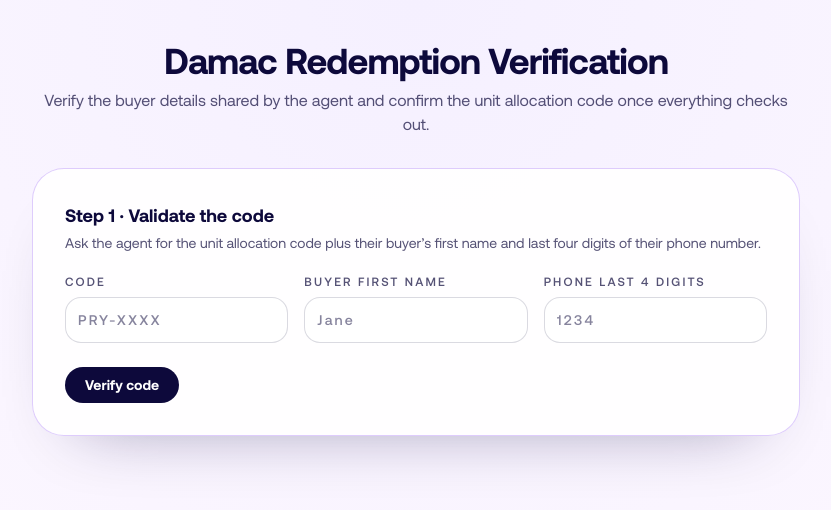
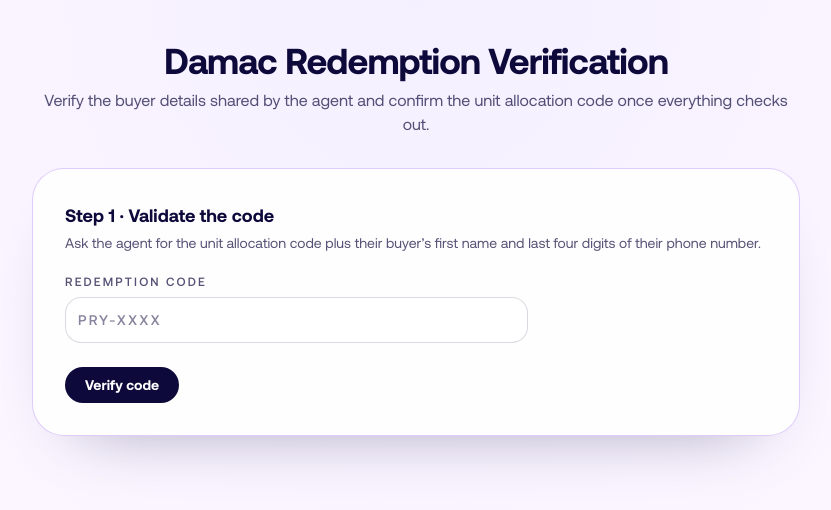
Before and after one commit to juanprypc/prypco_dashboard, a Next.js app: page /damac in a window 1280 px wide. Shown: the top 510 px of the page, without its empty margins (224-1055 px from the left). Built offline with nearby package versions, Linux system fonts and the light colour scheme.

Commit message:
Simplify Damac code lookup UI

```diff
--- a/app/damac/page.tsx
+++ b/app/damac/page.tsx
@@ -4,8 +4,6 @@ import { useCallback, useMemo, useState, useTransition } from 'react';
 
 const initialState = {
   code: '',
-  buyerFirstName: '',
-  buyerPhoneLast4: '',
 };
 
 type RedemptionRecord = {
@@ -30,7 +28,7 @@ type ApiLookupResponse = { record: RedemptionRecord };
 type ApiConfirmResponse = { record: RedemptionRecord };
 
 export default function DamacOperationsPage() {
-  const [form, setForm] = useState(initialState);
+  const [code, setCode] = useState(initialState.code);
   const [lookupError, setLookupError] = useState<string | null>(null);
   const [confirmError, setConfirmError] = useState<string | null>(null);
   const [record, setRecord] = useState<RedemptionRecord | null>(null);
@@ -41,7 +39,7 @@ export default function DamacOperationsPage() {
   const [successMessage, setSuccessMessage] = useState<string | null>(null);
 
   const reset = useCallback(() => {
-    setForm(initialState);
+    setCode(initialState.code);
     setRecord(null);
     setOperatorName('');
     setNote('');
@@ -55,20 +53,16 @@ export default function DamacOperationsPage() {
     setConfirmError(null);
     setSuccessMessage(null);
     setRecord(null);
-    const code = form.code.trim();
-    const firstName = form.buyerFirstName.trim();
-    const phone = form.buyerPhoneLast4.trim();
-    if (!code || !firstName || !/^\d{4}$/.test(phone)) {
-      setLookupError('Enter the code, buyer first name, and the last four digits of their phone number.');
+    const trimmedCode = code.trim();
+    if (!trimmedCode) {
+      setLookupError('Enter the unit allocation code.');
       return;
     }
 
     startTransition(async () => {
       try {
         const params = new URLSearchParams({
-          code,
-          firstName,
-          phoneLast4: phone,
+          code: trimmedCode,
         });
         const res = await fetch(`/api/damac/redemption?${params.toString()}`, { cache: 'no-store' });
         if (!res.ok) {
@@ -83,7 +77,7 @@ export default function DamacOperationsPage() {
         setLookupError(message);
       }
     });
-  }, [form]);
+  }, [code]);
 
   const confirmDisabled = useMemo(() => {
     if (!record) return true;
@@ -141,41 +135,14 @@ export default function DamacOperationsPage() {
           </p>
 
           <div className="mt-5 grid gap-4 sm:grid-cols-3">
-            <label className="flex flex-col text-xs font-medium uppercase tracking-[0.18em] text-[var(--color-outer-space)]/70">
-              Code
+            <label className="sm:col-span-2 flex flex-col text-xs font-medium uppercase tracking-[0.18em] text-[var(--color-outer-space)]/70">
+              Redemption code
               <input
                 type="text"
-                value={form.code}
-                onChange={(event) => setForm((prev) => ({ ...prev, code: event.target.value }))}
+                value={code}
+                onChange={(event) => setCode(event.target.value)}
                 className="mt-2 rounded-[16px] border border-[var(--color-outer-space)]/15 bg-white px-3 py-3 text-sm text-[var(--color-outer-space)] focus:border-[var(--color-electric-purple)] focus:outline-none focus:ring-2 focus:ring-[var(--color-electric-purple)]/40"
                 placeholder="PRY-XXXX"
-                autoComplete="off"
-              />
-            </label>
-            <label className="flex flex-col text-xs font-medium uppercase tracking-[0.18em] text-[var(--color-outer-space)]/70">
-              Buyer first name
-              <input
-                type="text"
-                value={form.buyerFirstName}
-                onChange={(event) => setForm((prev) => ({ ...prev, buyerFirstName: event.target.value }))}
-                className="mt-2 rounded-[16px] border border-[var(--color-outer-space)]/15 bg-white px-3 py-3 text-sm text-[var(--color-outer-space)] focus:border-[var(--color-electric-purple)] focus:outline-none focus:ring-2 focus:ring-[var(--color-electric-purple)]/40"
-                placeholder="Jane"
-                autoComplete="off"
-              />
-            </label>
-            <label className="flex flex-col text-xs font-medium uppercase tracking-[0.18em] text-[var(--color-outer-space)]/70">
-              Phone last 4 digits
-              <input
-                type="tel"
-                inputMode="numeric"
-                pattern="\d*"
-                value={form.buyerPhoneLast4}
-                onChange={(event) => {
-                  const next = event.target.value.replace(/[^0-9]/g, '').slice(0, 4);
-                  setForm((prev) => ({ ...prev, buyerPhoneLast4: next }));
-                }}
-                className="mt-2 rounded-[16px] border border-[var(--color-outer-space)]/15 bg-white px-3 py-3 text-sm text-[var(--color-outer-space)] focus:border-[var(--color-electric-purple)] focus:outline-none focus:ring-2 focus:ring-[var(--color-electric-purple)]/40"
-                placeholder="1234"
                 autoComplete="off"
               />
             </label>
```
